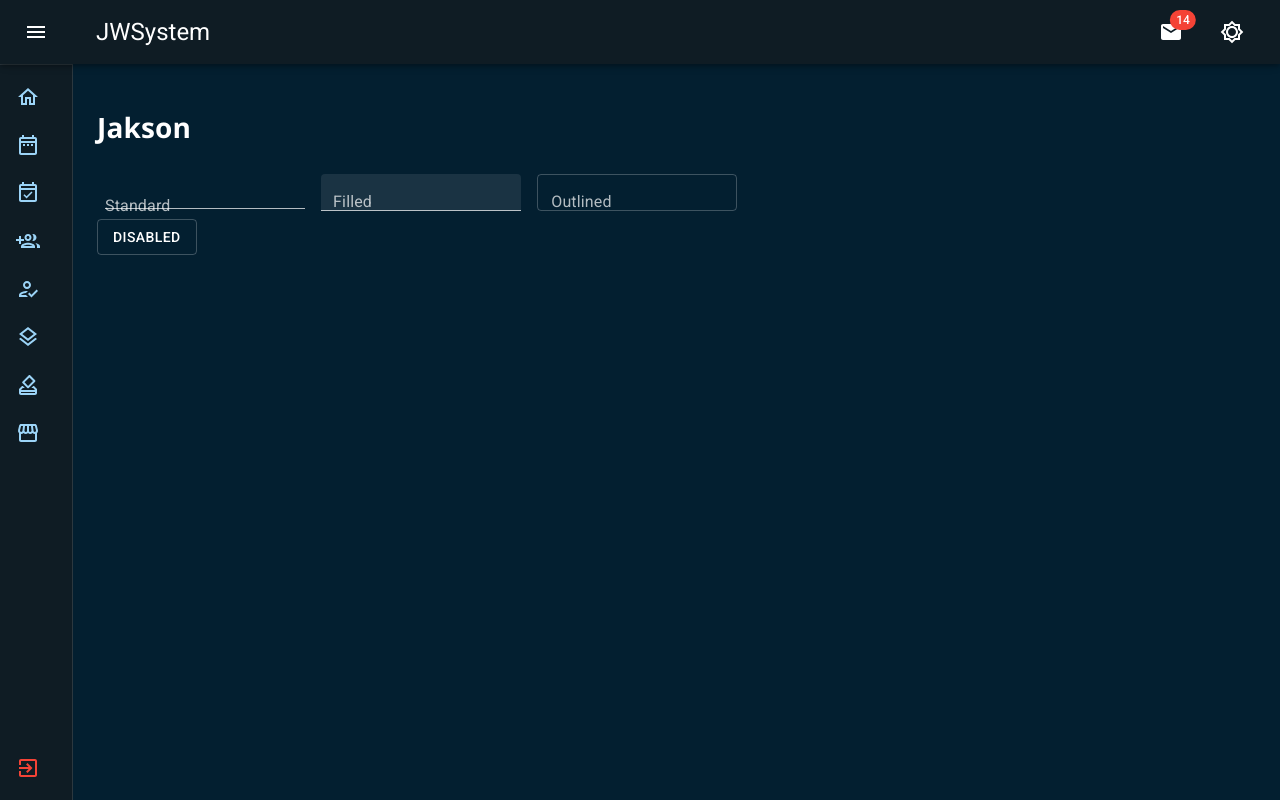
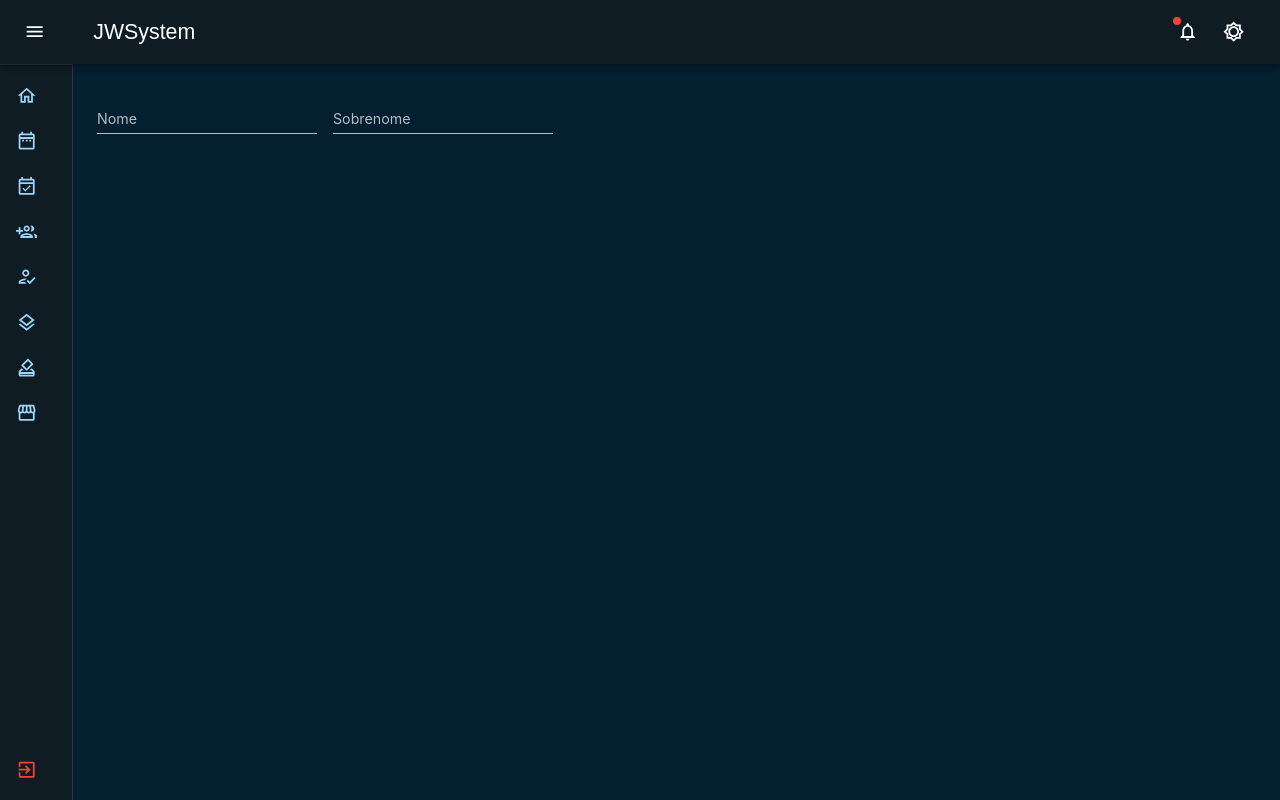
Before and after one commit to jaksonlima/nextjs-jwsystem, a Next.js app: page / in a window 1280 px wide. Built offline with nearby package versions, Linux system fonts and the light colour scheme.

Commit message:
Layout v5

```diff
--- /dev/null
+++ b/src/components/Layout/Header.tsx
@@ -0,0 +1,60 @@
+import { Badge, Grid, IconButton, Tooltip } from "@material-ui/core";
+import { BrightnessLowOutlined, Brightness4Outlined, NotificationsNoneOutlined } from '@material-ui/icons/';
+
+import useThemeContext from "../../data/hooks/useThemeContext";
+import { Theme } from "../../data/context/ThemeContext";
+import { GridContainer, Typography_ as Typography } from "./styles";
+
+function ToolbarHeader() {
+  const { type, onChangeTheme } = useThemeContext()
+
+  function handleThemeIcon() {
+    return type === Theme.DARK ?
+      handleTooltip(<BrightnessLowOutlined fontSize="medium" />, 'Claro') :
+      handleTooltip(<Brightness4Outlined fontSize="medium" />, 'Escuro')
+  }
+
+  function handleTooltip(jsx, title: string) {
+    return (
+      <Tooltip title={title} arrow placement="bottom">
+        <IconButton aria-label="Alterar Tema" onClick={onChangeTheme}>
+          {jsx}
+        </IconButton>
+      </Tooltip>
+    )
+  }
+
+  return (
+    <Grid container justifyContent="space-between" alignItems="center">
+      <Grid item>
+        <Typography variant="h5">JWSystem</Typography>
+      </Grid>
+      <GridContainer item >
+        <Grid item>
+          <Tooltip title="Notificações" arrow placement="bottom">
+            <IconButton>
+              <Badge
+                color="error"
+                badgeContent={1}
+                variant="dot"
+                anchorOrigin={{
+                  vertical: 'top',
+                  horizontal: 'left',
+                }}>
+                <NotificationsNoneOutlined />
+              </Badge>
+            </IconButton>
+          </Tooltip>
+        </Grid>
+        <Grid item>
+          {handleThemeIcon()}
+        </Grid>
+      </GridContainer>
+    </Grid >
+  )
+}
+
+
+
+
+export default ToolbarHeader;
--- a/src/components/Layout/Layout.tsx
+++ b/src/components/Layout/Layout.tsx
@@ -11,7 +11,7 @@ import MenuIcon from '@material-ui/icons/Menu';
 import ChevronLeftIcon from '@material-ui/icons/ChevronLeft';
 import ChevronRightIcon from '@material-ui/icons/ChevronRight';
 
-import ToolbarHeader from './ToolbarHeader'
+import ToolbarHeader from './Header'
 import NavBar from './NavBar';
 import Avatar from './Avatar'
 import { useStyles } from './styles';
--- a/src/components/Layout/NavBar.tsx
+++ b/src/components/Layout/NavBar.tsx
@@ -16,7 +16,7 @@ function NavBar() {
         {icons
           .sort((item1, item2) => item1.order - item2.order)
           .map((item) => (
-            <Link href={item.go} passHref>
+            <Link href={item.go} passHref key={item.go}>
               <ListItem button key={item.name}>
                 <ListItemIcon>
                   {item.icon}
--- a/src/components/Layout/ToolbarHeader.tsx
+++ /dev/null
@@ -1,43 +0,0 @@
-import { Badge, Grid, IconButton, Typography } from "@material-ui/core";
-import { BrightnessLowOutlined, Brightness4Outlined, Mail } from '@material-ui/icons/';
-
-import useThemeContext from "../../data/hooks/useThemeContext";
-import { Theme } from "../../data/context/ThemeContext";
-import { GridContainer, GridTheme } from "./styles";
-
-function ToolbarHeader() {
-  const { type, onChangeTheme } = useThemeContext()
-
-  function handleThemeIcon() {
-    return type === Theme.DARK ?
-      <BrightnessLowOutlined fontSize="medium" /> :
-      <Brightness4Outlined fontSize="medium" />
-  }
-
-  return (
-    <Grid container justifyContent="space-between" alignItems="center">
-      <Grid item>
-        <Typography variant="h5">JWSystem</Typography>
-      </Grid>
-      <GridContainer item >
-        <Grid item>
-          <IconButton>
-            <Badge badgeContent={14} color="error">
-              <Mail />
-            </Badge>
-          </IconButton>
-        </Grid>
-        <GridTheme item>
-          <IconButton aria-label="Alterar Tema" onClick={onChangeTheme}>
-            {handleThemeIcon()}
-          </IconButton>
-        </GridTheme>
-      </GridContainer>
-    </Grid >
-  )
-}
-
-
-
-
-export default ToolbarHeader;
--- a/src/components/Layout/styles.ts
+++ b/src/components/Layout/styles.ts
@@ -1,6 +1,5 @@
 import styled, { css } from "styled-components";
-import { createStyles, Grid, makeStyles, Theme } from "@material-ui/core";
-import { BrightnessLowOutlined } from "@material-ui/icons";
+import { createStyles, Grid, makeStyles, Theme, Typography } from "@material-ui/core";
 
 export const useStyles = (drawerWidth: number = 240) => {
   const styles = makeStyles((theme: Theme) =>
@@ -107,7 +106,6 @@ export const GridContainer = styled(Grid)`
   display: flex;
   align-items: center;
 `
-
-export const GridTheme = styled(Grid)`
-  margin-left: 13px !important;
+export const Typography_ = styled(Typography)`
+  font-family: fantasy !important;
 `
--- a/src/pages/_document.tsx
+++ b/src/pages/_document.tsx
@@ -39,10 +39,10 @@ class MyDocument extends Document {
             name="theme-color"
           content={theme.palette.primary.main}
           /> */}
-          <link rel="preconnect" href="https://fonts.googleapis.com" ></link>
+          {/* <link rel="preconnect" href="https://fonts.googleapis.com" ></link>
           <link rel="preconnect" href="https://fonts.gstatic.com"  ></link>
           <link href="https://fonts.googleapis.com/css2?family=Roboto:wght@100;300;400;500;700;900&display=swap" rel="stylesheet" />
-          <link href="https://fonts.googleapis.com/css2?family=Open+Sans:wght@300;400;600;700;800&display=swap" rel="stylesheet" />
+          <link href="https://fonts.googleapis.com/css2?family=Open+Sans:wght@300;400;600;700;800&display=swap" rel="stylesheet" /> */}
         </Head>
         <body>
           <Main />
--- a/src/pages/index.tsx
+++ b/src/pages/index.tsx
@@ -1,31 +1,14 @@
-import { Button, createStyles, makeStyles, TextField } from "@material-ui/core"
-
-const useStyles = makeStyles((theme) =>
-  createStyles({
-    root: {
-      '& > *': {
-        margin: theme.spacing(1),
-        width: '25ch',
-      },
-    },
-  }),
-);
-
+import { Grid, TextField } from "@material-ui/core";
 
 export default function Home() {
-  const classes = useStyles();
   return (
-    <div>
-      <h1>Jakson</h1>
-      <form className={classes.root} noValidate autoComplete="off">
-        <TextField id="standard-basic" label="Standard" color="secondary" />
-        <TextField id="filled-basic" label="Filled" variant="filled" color="secondary" />
-        <TextField id="outlined-basic" label="Outlined" variant="outlined" color="secondary" />
-      </form>
-      <Button variant="outlined" >
-        Disabled
-      </Button>
-
-    </div>
+    <Grid container spacing={2}>
+      <Grid item >
+        <TextField id="standard-basic" label="Nome" color="secondary" />
+      </Grid>
+      <Grid item>
+        <TextField id="standard-basic" label="Sobrenome" color="secondary" />
+      </Grid>
+    </Grid>
   )
 }
--- a/src/styles/globals.js
+++ b/src/styles/globals.js
@@ -3,9 +3,9 @@ import { createGlobalStyle } from 'styled-components'
 const GlobalStyle = createGlobalStyle`
   html,
   body {
-    padding: 0 !important;
-    margin: 0 !important;
-    font-family: 'Open Sans', sans-serif !important;
+    /* padding: 0 !important;
+    margin: 0 !important; */
+    /* font-family: 'Open Sans', sans-serif !important; */
   }
 
   a {
@@ -13,7 +13,7 @@ const GlobalStyle = createGlobalStyle`
   }
 
   * {
-   box-sizing: border-box !important;
+   /* box-sizing: border-box !important; */
   }
 
   ::-webkit-scrollbar {
--- a/src/theme/index.js
+++ b/src/theme/index.js
@@ -3,7 +3,7 @@ import { createTheme } from '@material-ui/core/styles';
 const palette = {
   primary: {
     light: '#2697ed',
-    dark: '#0f1c24'
+    dark: '#0f1c24',
   },
   secondary: {
     light: '#2697ed',
@@ -24,7 +24,7 @@ export const createThemeMUI = (type = 'dark') => {
     palette: {
       type,
       primary: {
-        main: palette.primary[type]
+        main: palette.primary[type],
       },
       secondary: {
         main: palette.secondary[type]
@@ -34,6 +34,21 @@ export const createThemeMUI = (type = 'dark') => {
         paper: palette.paper[type],
       }
     },
+    typography: {
+      htmlFontSize: 18,
+      fontFamily: [
+        '-apple-system',
+        'BlinkMacSystemFont',
+        '"Segoe UI"',
+        'Roboto',
+        '"Helvetica Neue"',
+        'Arial',
+        'sans-serif',
+        '"Apple Color Emoji"',
+        '"Segoe UI Emoji"',
+        '"Segoe UI Symbol"',
+      ].join(','),
+    }
   });
 
   return theme
```
